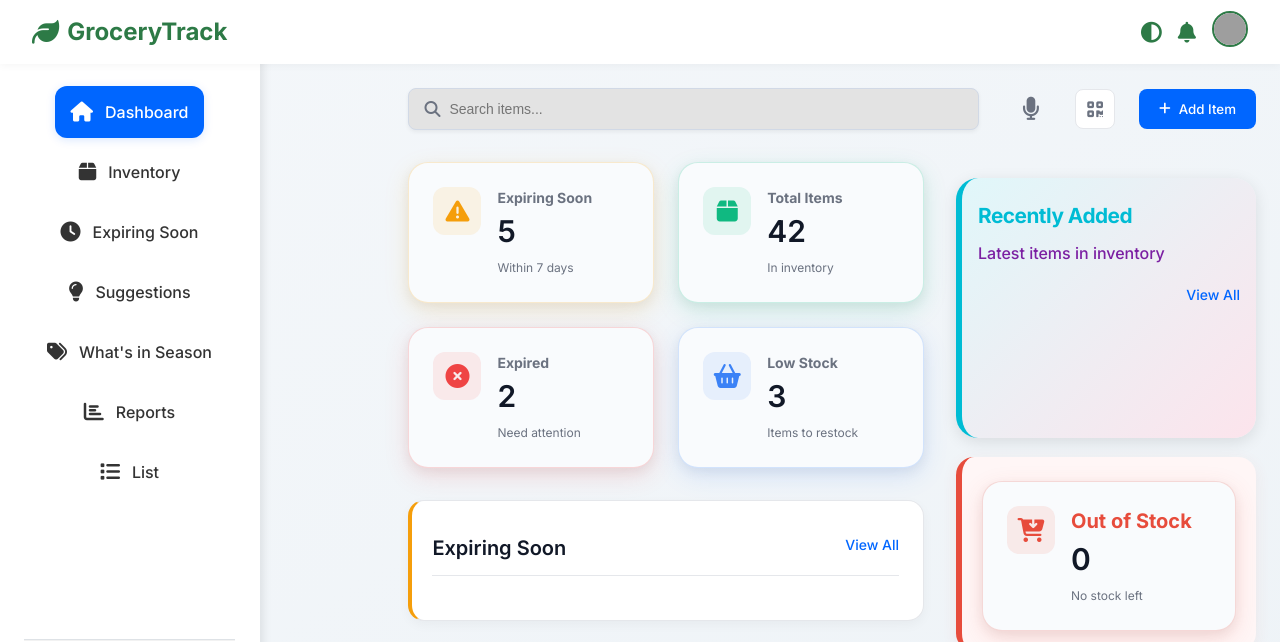
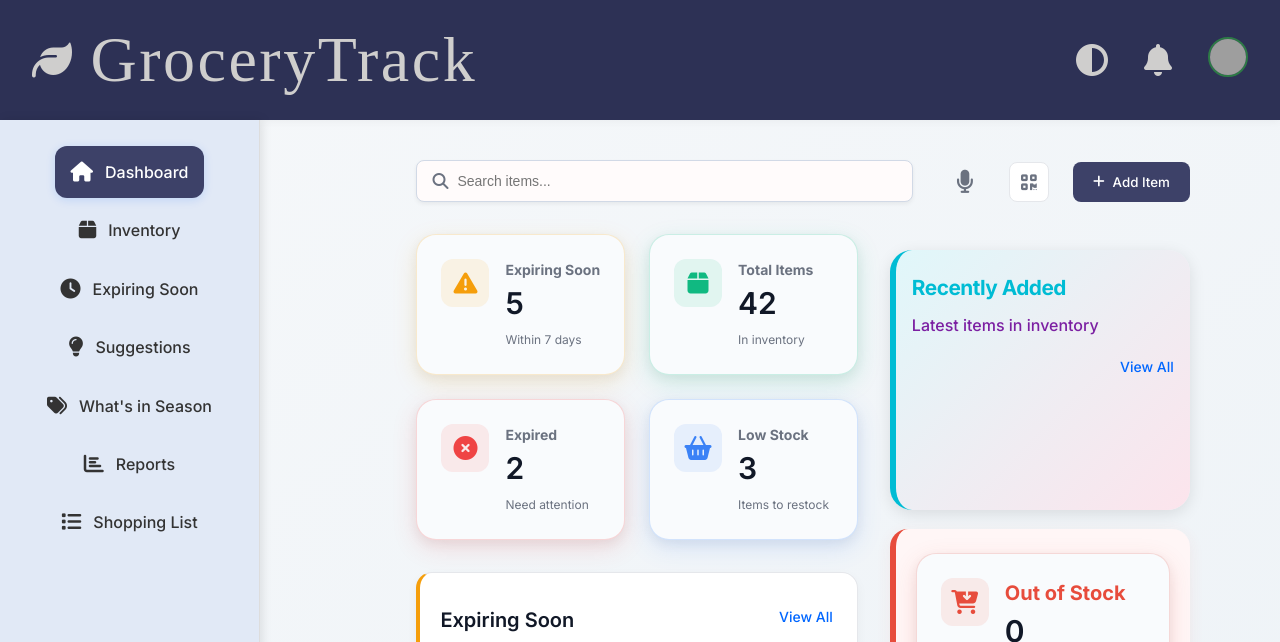
Before and after one commit to amenasultana0/Groceryproject, a website with bundled scripts: page public/dashboard.html in a window 1280 px wide. Shown: the top 642 px of the page. Built offline with nearby package versions, Linux system fonts and the light colour scheme; no server answers; grey boxes are pictures that could not be loaded.

Commit message:
inventory changes

```diff
--- a/public/dashboard.css
+++ b/public/dashboard.css
@@ -2,14 +2,18 @@
 .dashboard-page {
     display: flex;
     min-height: 100vh;
-    background: linear-gradient(to bottom right, #f4f7fa, #eef3f7);
+    background: linear-gradient(to bottom right, #f6f8fa, #eef3f7);
     padding-top: 64px;
 }
-
+.layout {
+  display: flex;
+  min-height: 100vh; /* subtract navbar height */
+}
 /* Sidebar Styles */
 .sidebar {
     width: 280px;
     background-color: #f8f9fa;
+    margin-top: 120px; /* Adjusted to account for top bar */
     backdrop-filter: blur(4px);
     border-right: 1px solid var(--border-light);
     box-shadow: 2px 0 10px rgba(0, 0, 0, 0.05);
@@ -18,10 +22,13 @@
     padding-bottom: 2rem;
     display: flex;
     flex-direction: column;
-    position: fixed;
+    position: relative;
+    top:0;
+    left: 0;
     height: 100vh;
     transition: transform 0.3s ease;
     justify-content: space-between;
+    overflow-y: auto;
 }
 
 .sidebar-header {
@@ -42,7 +49,8 @@
 .nav-links {
     display: flex;
     flex-direction: column;
-    gap: 0.5rem;
+    gap: 0.4rem;
+    margin-top: -30px;
 }
 
 .nav-links a {
@@ -64,7 +72,7 @@
 }
 
 .nav-links a.active {
-    background-color: var(--primary);
+    background-color: #3d4168;
     color: #fff;
     box-shadow: 0 2px 10px rgba(0, 102, 255, 0.15);
 }
@@ -138,7 +146,9 @@
 .main-content {
     flex: 1;
     margin-left: 200px;
-    padding: 1.5rem;
+    padding: 2rem;
+    margin-left: 280px;
+    overflow-y: auto;
 }
 
 /* Top Bar */
@@ -162,13 +172,14 @@
     position: relative;
     flex-grow: 1;
     max-width:100%;
+    margin-top: 64px;
     margin-right: 1rem;
 }
 
 .search-bar input {
     width: 100%;
     padding: 0.75rem 1rem 0.75rem 2.5rem;
-    background-color: #e3e3e3;
+    background-color: #fffbfb;
     border: 1px solid #d1d9e6;
     border-radius: 0.5rem;
     font-size: 0.875rem;
@@ -198,6 +209,7 @@
     align-items: center;
     gap: 1.5rem;
     margin-left: auto;
+    margin-top: 65px;
 }
 
 .notification-btn {
@@ -258,7 +270,7 @@
     align-items: center;
     gap: 0.5rem;
     padding: 0.75rem 1.25rem;
-    background-color: var(--primary);
+    background-color: #3d4168;
     color: var(--text-white);
     border: none;
     border-radius: 0.5rem;
@@ -1137,11 +1149,12 @@ textarea:focus {
   top: 0;
   width: 260px;
   height: 100vh;
-  background: #fff;
+  background: #e1e9f6;
   box-shadow: 2px 0 10px rgba(0,0,0,0.1);
   transform: translateX(0);
   transition: transform 0.3s ease;
   z-index: 1000;
+  border-right: 1px solid #ddd;
 }
 
 .sidebar.collapsed {
@@ -1208,31 +1221,36 @@ textarea:focus {
 /* Top Navbar Styles */
 .navbar {
   width: 100%;
-  height: 64px;
-  background: #fff;
+  height: 120px;
+  background: #2d3155;
   display: flex;
   align-items: center;
   justify-content: space-between;
   padding: 0 2rem;
   box-shadow: 0 2px 8px rgba(0,0,0,0.04);
-  position: fixed;
+  position: absolute;
   top: 0;
   left: 0;
-  z-index: 1001;
+  z-index: 0;
 }
 
 .navbar-logo {
   display: flex;
   align-items: center;
-  gap: 0.5rem;
-  font-size: 1.5rem;
-  font-weight: bold;
-  color: #2d7a46;
+  gap: 1rem;
+  padding-top: -50px;
+  padding-left: -10px;
+  font-size: 4rem;
+  font-weight: 200;
+  font-family: dosis;
+
+  color: #cfcecd;
+  letter-spacing: 2.5px;
 }
 
 .navbar-logo i {
-  font-size: 1.7rem;
-  color: #2d7a46;
+  font-size: 2.5rem;
+  color: #cfcecd;
 }
 
 .navbar-actions {
@@ -1244,8 +1262,9 @@ textarea:focus {
 .navbar-icon {
   background: none;
   border: none;
-  color: #2d7a46;
-  font-size: 1.3rem;
+  color: #cfcecd;
+  font-size: 2rem;
+  letter-spacing: 20px;
   cursor: pointer;
   transition: color 0.2s;
 }
@@ -1255,8 +1274,8 @@ textarea:focus {
 }
 
 .navbar-profile img {
-  width: 36px;
-  height: 36px;
+  width: 40px;
+  height: 40px;
   border-radius: 50%;
   border: 2px solid #2d7a46;
   object-fit: cover;
--- a/public/dashboard.html
+++ b/public/dashboard.html
@@ -26,12 +26,12 @@
   <a href="index.html" class="back-home-btn">
     <i class="fas fa-arrow-left"></i> Back to Home
   </a>
-
+  <div class="layout">
   <nav class="sidebar">
     <div class="sidebar-header">
       <a href="dashboard.html" class="logo">
-        <i class="fas fa-leaf"></i>
-        <span>GroceryTrack</span>
+        <!--<i class="fas fa-leaf"></i>-->
+        <!--<span>GroceryTrack</span>-->
       </a>
       <button class="mobile-close">
         <i class="fas fa-times"></i>
@@ -65,7 +65,7 @@
       </a>
         <a href="list.html">
         <i class="fas fa-list"></i>
-        <span>List</span>
+        <span>Shopping List</span>
       </a>
     </div>
 
@@ -217,6 +217,7 @@
       </div>
     </div>
   </main>
+  </div>
 
   <!-- Add Item Modal -->
   <div class="modal" id="addItemModal">
```
